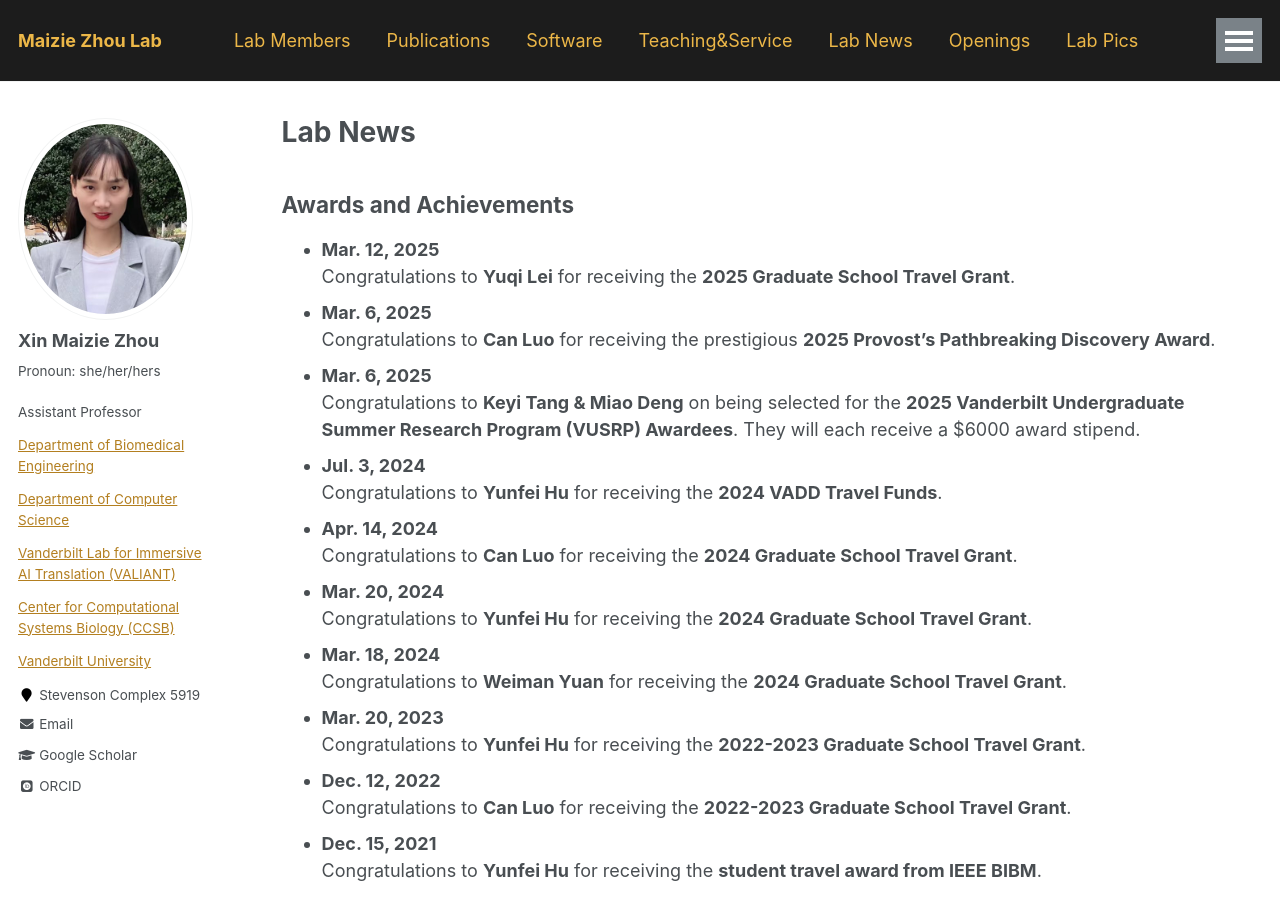
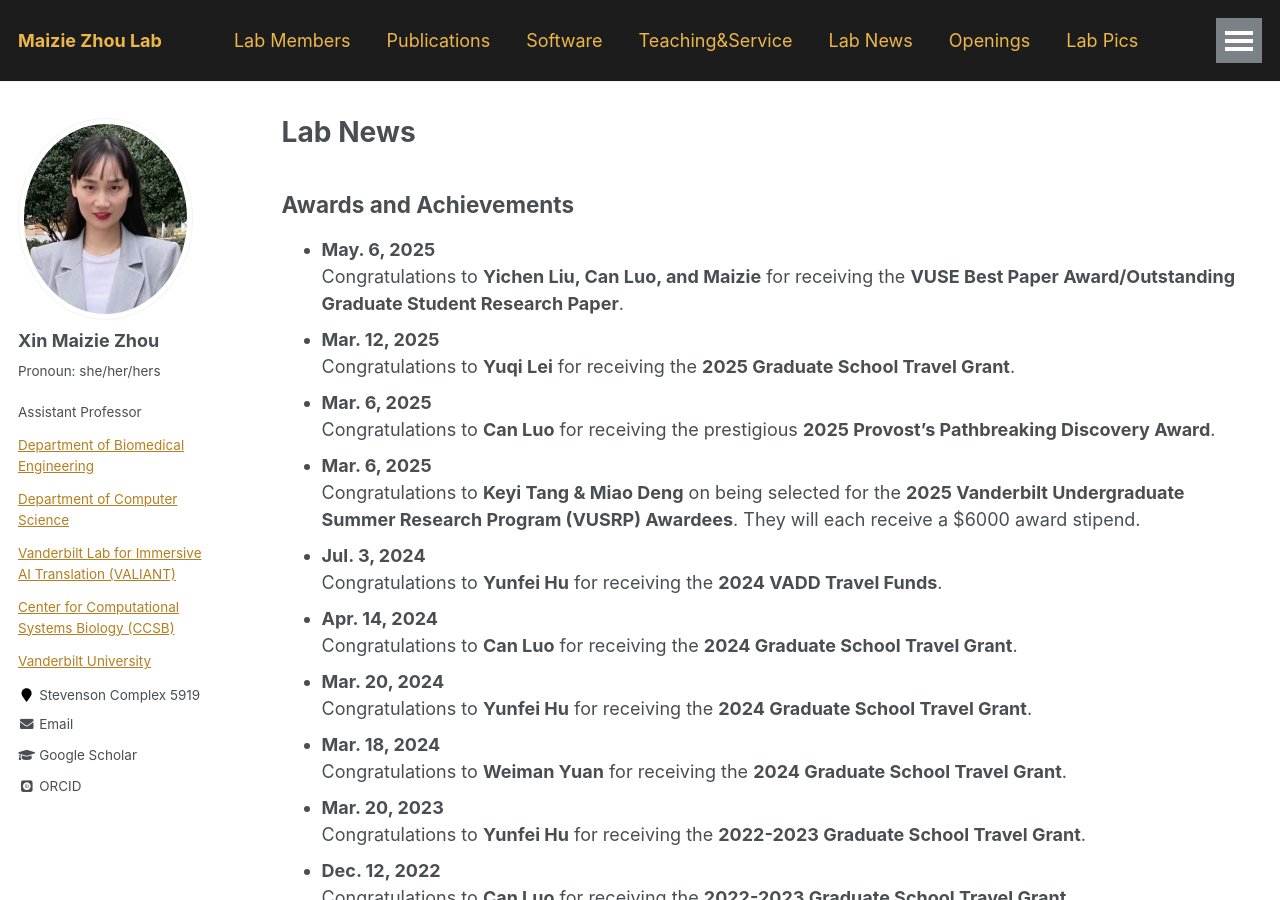
Before and after one commit to maiziezhoulab/Maiziezhoulab.github.io, a Jekyll site: the page built from _pages/LabNews.md, in a window 1280 px wide and 900 px high. Built offline with Jekyll 4.4.1, drawn with Linux system fonts in a browser that asks for light colours; some web fonts are replaced.

Commit message:
Update LabNews.md

```diff
--- a/_pages/LabNews.md
+++ b/_pages/LabNews.md
@@ -6,6 +6,8 @@ author_profile: true
 ---
 
 ## Awards and Achievements
+- **May. 6, 2025**
+  Congratulations to **Yichen Liu, Can Luo, and Maizie** for receiving the **VUSE Best Paper Award/Outstanding Graduate Student Research Paper**.
 - **Mar. 12, 2025**
   Congratulations to **Yuqi Lei** for receiving the **2025 Graduate School Travel Grant**.
 - **Mar. 6, 2025**
```
